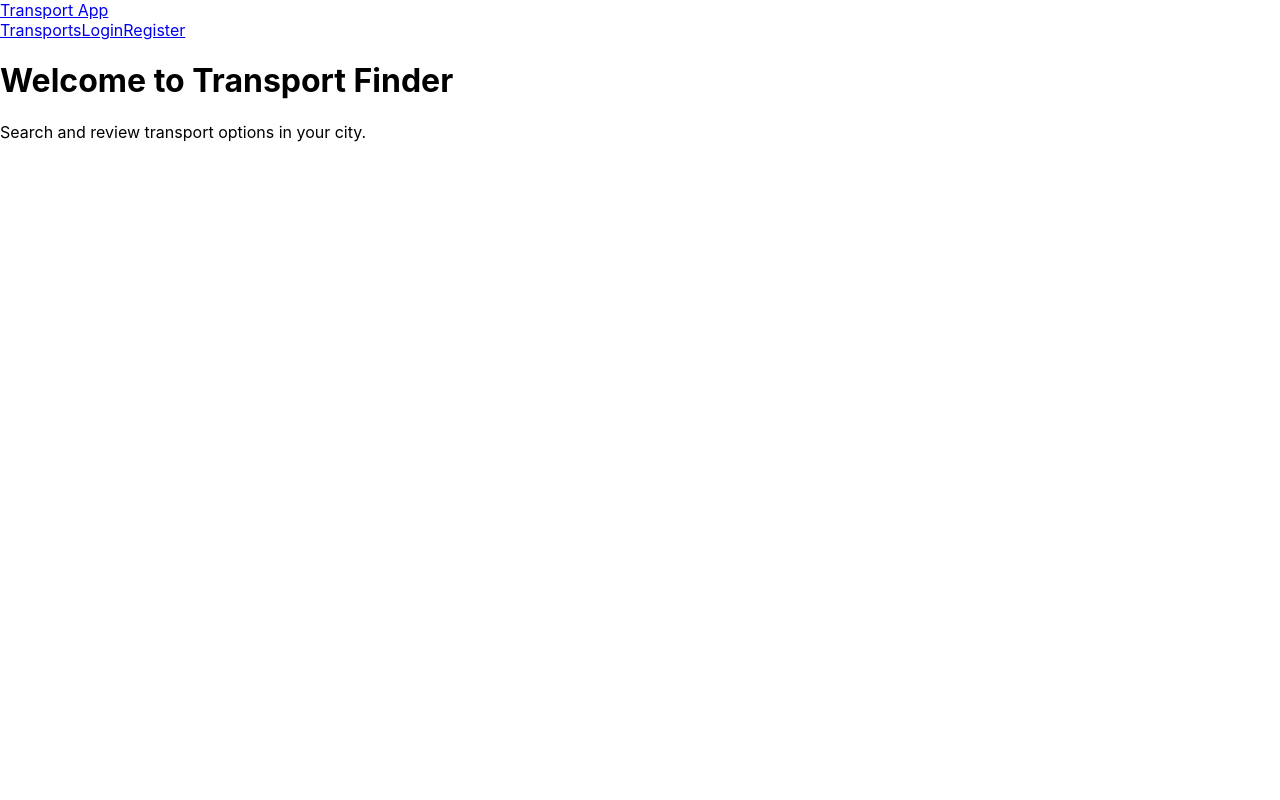
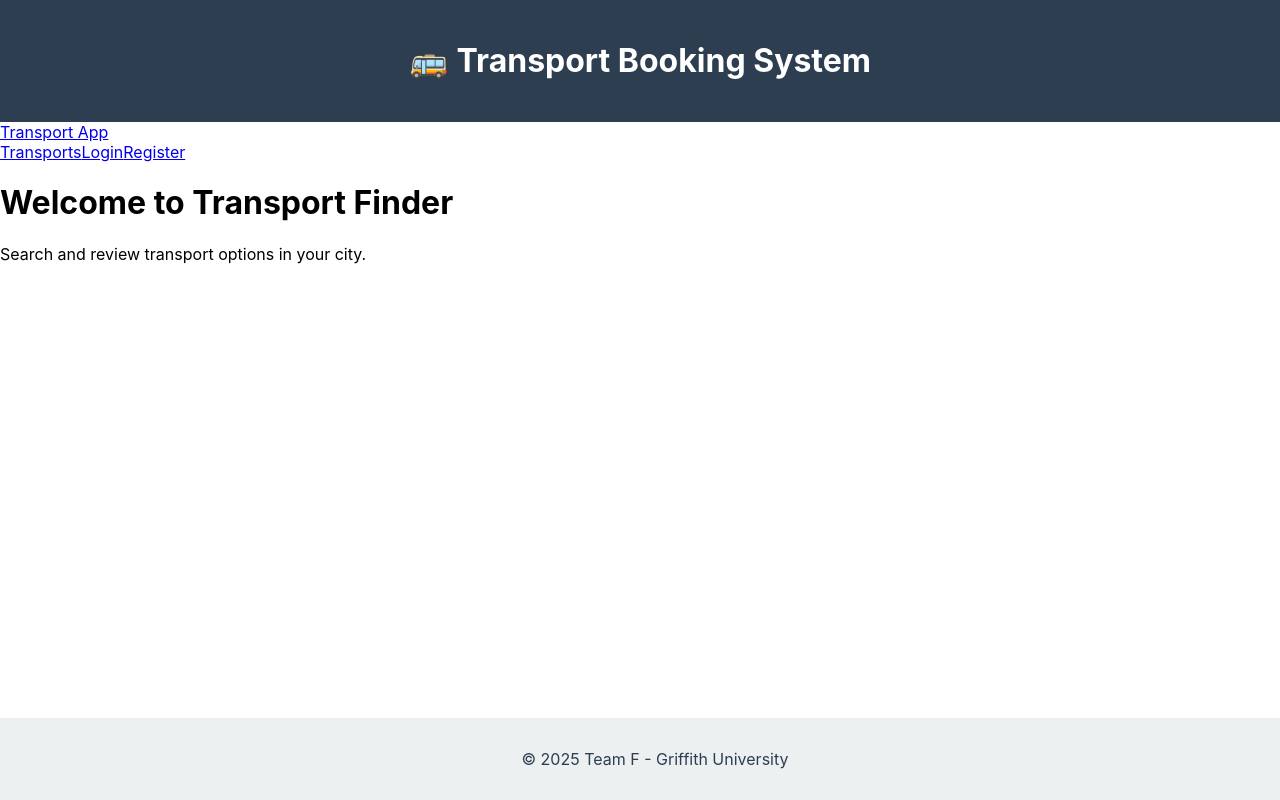
Before and after one commit to LimuleSempai/Web_technology_project_TeamF, a React (Create React App) app in the folder my-app/: page / in a window 1280 px wide. Built offline with nearby package versions, Linux system fonts and the light colour scheme.

Commit message:
header + footer

```diff
--- a/my-app/src/App.js
+++ b/my-app/src/App.js
@@ -5,10 +5,13 @@ import Home from "./pages/Home";
 import Transport from "./pages/Transport";
 import Login from "./components/Login";
 import Register from "./components/Register";
+import Header from './components/Header';
+import Footer from './components/Footer';
 
 function App() {
   return (
     <Router>
+      <Header />
       <Navbar />
       <Routes>
         <Route path="/" element={<Home />} />
@@ -16,6 +19,7 @@ function App() {
         <Route path="/register" element={<Register />} />
         <Route path="/transports" element={<Transport />} />
       </Routes>
+      <Footer />
     </Router>
   );
 }
--- /dev/null
+++ b/my-app/src/components/Footer.css
@@ -0,0 +1,9 @@
+.footer {
+    background-color: #ecf0f1;
+    padding: 15px;
+    text-align: center;
+    color: #2c3e50;
+    position: fixed;
+    bottom: 0;
+    width: 100%;
+  }
--- /dev/null
+++ b/my-app/src/components/Footer.js
@@ -0,0 +1,13 @@
+// src/components/Footer.js
+import React from 'react';
+import './Footer.css';
+
+const Footer = () => {
+  return (
+    <footer className="footer">
+      <p>&copy; {new Date().getFullYear()} Team F - Griffith University</p>
+    </footer>
+  );
+};
+
+export default Footer;
--- /dev/null
+++ b/my-app/src/components/Header.css
@@ -0,0 +1,6 @@
+.header {
+    background-color: #2c3e50;
+    color: white;
+    padding: 20px;
+    text-align: center;
+  }
--- /dev/null
+++ b/my-app/src/components/Header.js
@@ -0,0 +1,13 @@
+// src/components/Header.js
+import React from 'react';
+import './Header.css';
+
+const Header = () => {
+  return (
+    <header className="header">
+      <h1>🚌 Transport Booking System</h1>
+    </header>
+  );
+};
+
+export default Header;
--- a/my-app/src/pages/Transport.js
+++ b/my-app/src/pages/Transport.js
@@ -1,25 +1,29 @@
-import React, { useState, useEffect } from "react";
+import React, { useEffect, useState } from "react";
 import axios from "axios";
-import { Link } from "react-router-dom";
 
 const Transport = () => {
-  const [transports, setTransports] = useState([]);
+  const [transports, setTransports] = useState([]); // Ensure it's an array by default
 
   useEffect(() => {
-    const fetchData = async () => {
-      const res = await axios.get("http://localhost:5000/api/transport");
-      setTransports(res.data);
-    };
-    fetchData();
+    axios
+      .get("http://localhost:5000/api/transport/transports")
+      .then((res) => {
+        console.log("Transport data:", res.data);
+        setTransports(Array.isArray(res.data) ? res.data : []); // Make sure it's an array
+      })
+      .catch((err) => {
+        console.error("Error fetching transport data:", err);
+        setTransports([]); // Fallback to empty array on error
+      });
   }, []);
 
   return (
-    <div className="p-6">
-      <h1 className="text-2xl font-bold">Available Transports</h1>
+    <div>
+      <h2>Available Transports</h2>
       <ul>
-        {transports.map((t) => (
-          <li key={t._id} className="border p-4 my-2">
-            <Link to={`/transport/${t._id}`} className="text-blue-500">{t.name}</Link>
+        {transports.map((transport) => (
+          <li key={transport._id}>
+            <strong>{transport._id}</strong> — {transport.description}
           </li>
         ))}
       </ul>
```
